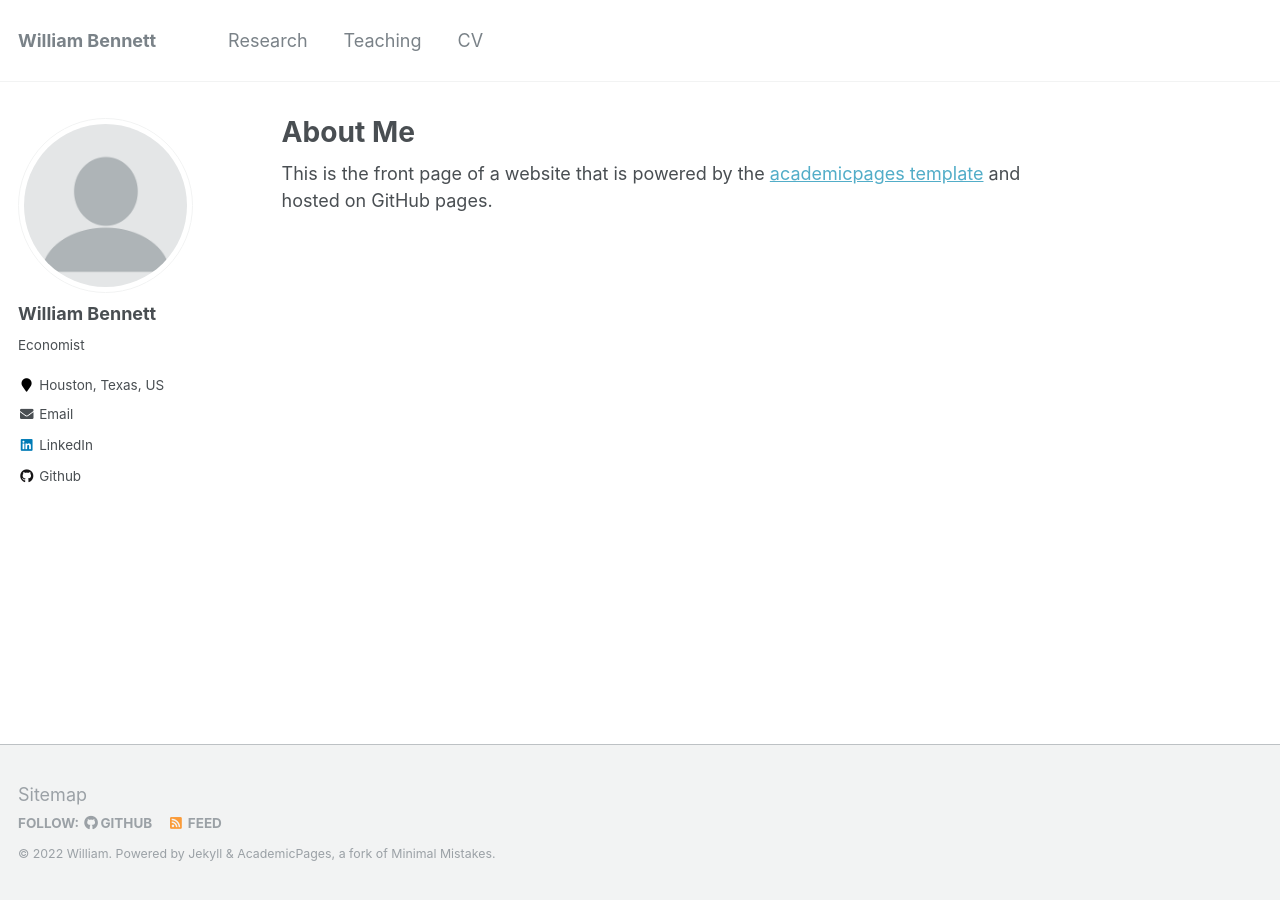
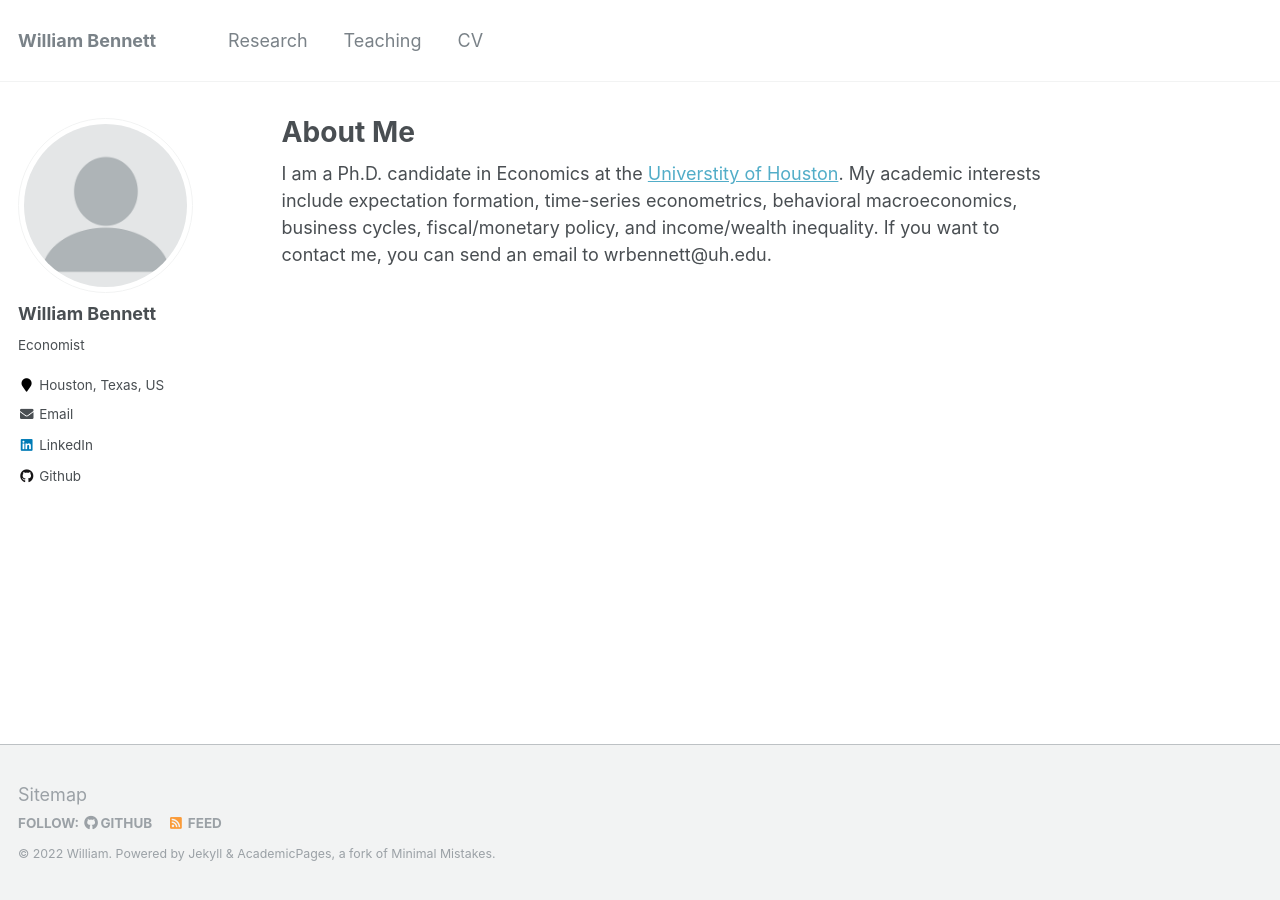
Before and after one commit to williambennettecon/williambennettecon.github.io, a Jekyll site: the page built from _pages/about.md, in a window 1280 px wide. Built offline with Jekyll 4.4.1, drawn with Linux system fonts in a browser that asks for light colours.

Commit message:
Update about.md

```diff
--- a/_pages/about.md
+++ b/_pages/about.md
@@ -8,4 +8,4 @@ redirect_from:
   - /about.html
 ---
 
-This is the front page of a website that is powered by the [academicpages template](https://github.com/williambennettecon/williambennettecon.github.io) and hosted on GitHub pages.
+I am a Ph.D. candidate in Economics at the [Universtity of Houston](https://www.uh.edu/class/economics/). My academic interests include expectation formation, time-series econometrics, behavioral macroeconomics, business cycles, fiscal/monetary policy, and income/wealth inequality. If you want to contact me, you can send an email to wrbennett@uh.edu.
```
